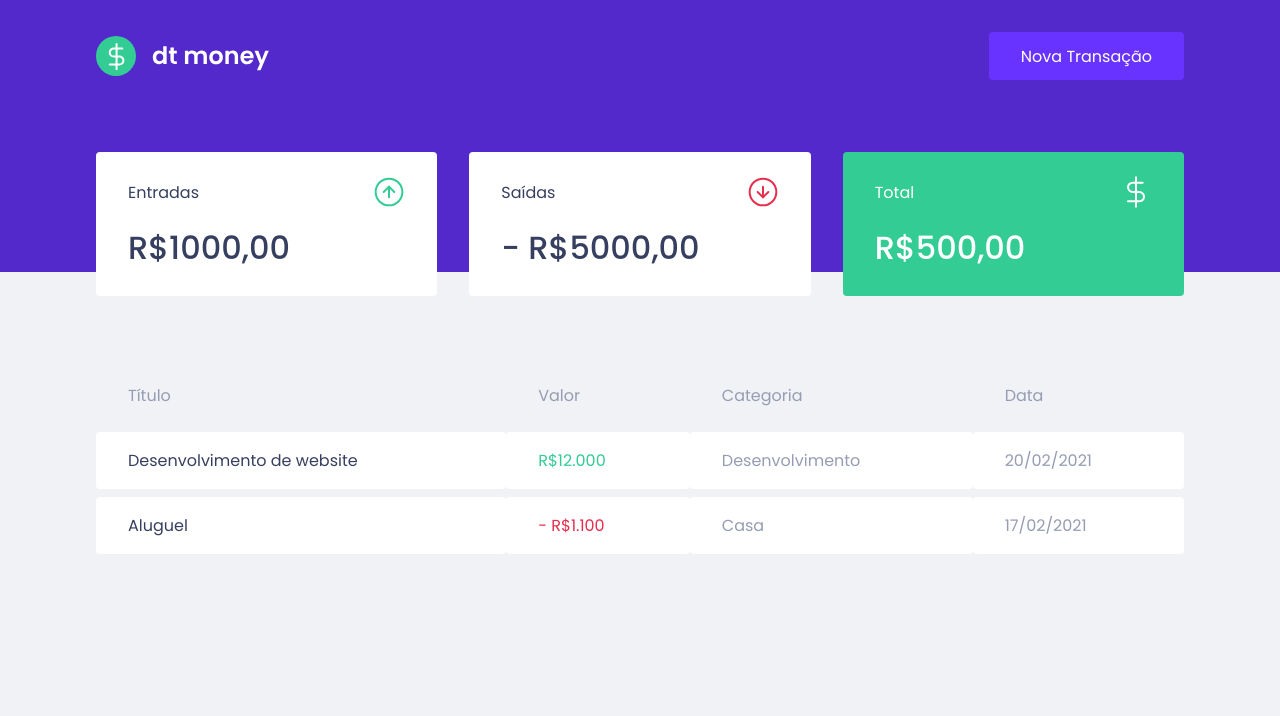
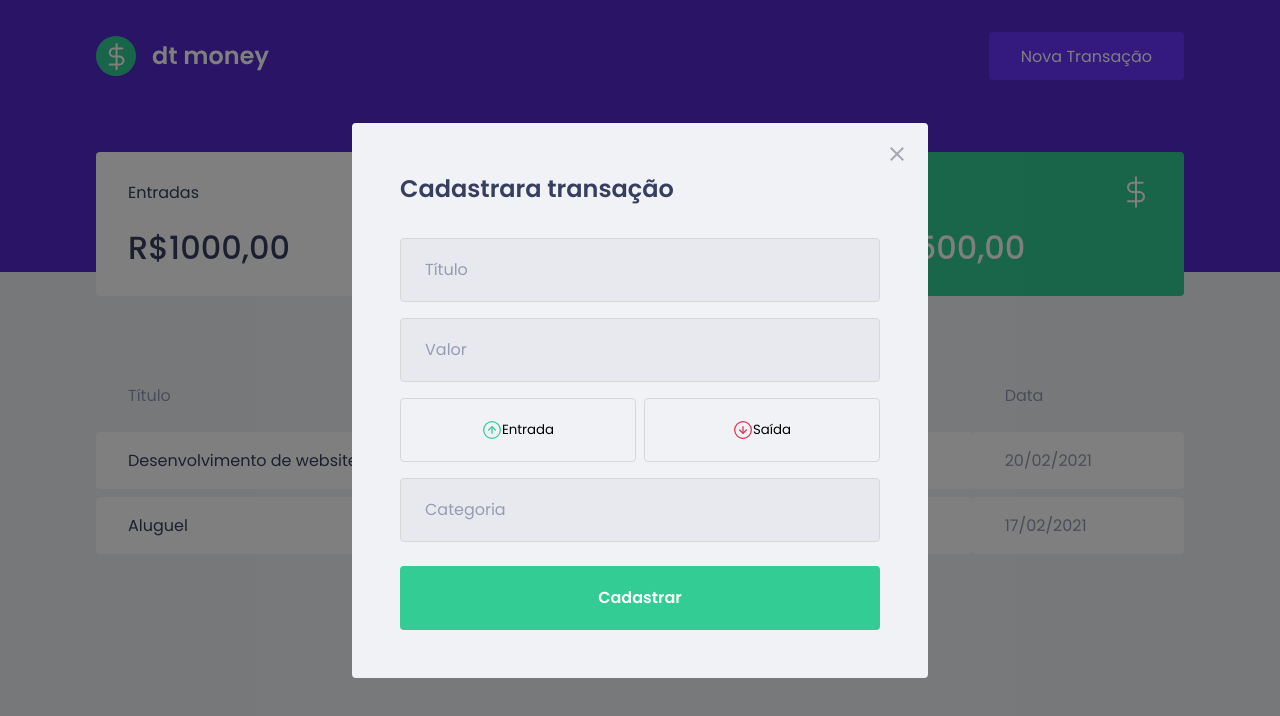
Before and after one commit to andredelima92/dtmoney, a React (Create React App) app: page / in a window 1280 px wide. Both pictures are taken after a click on the button "Nova Transação". Shown: the top 716 px of the page. Built offline with nearby package versions, Linux system fonts and the light colour scheme; no server answers; what miragejs would draw is missing.

Commit message:
created style for react-modal

```diff
--- a/package.json
+++ b/package.json
@@ -12,8 +12,10 @@
     "@types/react-dom": "^17.0.9",
     "axios": "^0.26.1",
     "miragejs": "^0.1.43",
+    "polished": "^4.1.4",
     "react": "^17.0.2",
     "react-dom": "^17.0.2",
+    "react-modal": "^3.14.4",
     "react-scripts": "5.0.0",
     "styled-components": "^5.3.3",
     "typescript": "^4.4.2",
@@ -44,6 +46,7 @@
     ]
   },
   "devDependencies": {
+    "@types/react-modal": "^3.13.1",
     "@types/styled-components": "^5.1.23"
   }
 }
--- a/src/App.tsx
+++ b/src/App.tsx
@@ -1,12 +1,32 @@
 import { Dashboard } from "./components/Dashboard";
 import { Header } from "./components/Header";
 import { GlobalStyle } from "./styles/global";
+import Modal from "react-modal";
+import { useState } from "react";
+import { NewTransactionModal } from "./components/NewTransactionModal";
+
+Modal.setAppElement("#root");
 
 export function App() {
+  const [isNewTransactionModalOpen, setIsNewTransactionModalOpen] =
+    useState(false);
+
+  function handleOpenNewTransactionModal() {
+    setIsNewTransactionModalOpen(true);
+  }
+
+  function handleCloseNewTransactionModal() {
+    setIsNewTransactionModalOpen(false);
+  }
+
   return (
     <>
-      <Header />
+      <Header onOpenNewTransactionModal={handleOpenNewTransactionModal} />
       <Dashboard />
+      <NewTransactionModal
+        isOpen={isNewTransactionModalOpen}
+        onRequestClose={handleCloseNewTransactionModal}
+      />
       <GlobalStyle />
     </>
   );
--- a/src/components/Header/index.tsx
+++ b/src/components/Header/index.tsx
@@ -1,12 +1,17 @@
+import { useState } from "react";
 import logoImg from "../../assets/logo.svg";
 import { Container, Content } from "./styles";
 
-export const Header = () => {
+type HeaderProps = {
+  onOpenNewTransactionModal: () => void;
+};
+
+export const Header = ({ onOpenNewTransactionModal }: HeaderProps) => {
   return (
     <Container>
       <Content>
         <img src={logoImg} alt="dt money" />
-        <button>Nova Transação</button>
+        <button onClick={onOpenNewTransactionModal}>Nova Transação</button>
       </Content>
     </Container>
   );
--- /dev/null
+++ b/src/components/NewTransactionModal/index.tsx
@@ -0,0 +1,50 @@
+import Modal from "react-modal";
+import { Container, TransactionTypeContainer } from "./styles";
+import closeImg from "../../assets/close.svg";
+import incomeImg from "../../assets/income.svg";
+import outcomeImg from "../../assets/outcome.svg";
+
+type NewTransactionModalProps = {
+  isOpen: boolean;
+  onRequestClose: () => void;
+};
+
+export const NewTransactionModal: React.FC<NewTransactionModalProps> = ({
+  isOpen,
+  onRequestClose,
+}) => {
+  return (
+    <Modal
+      isOpen={isOpen}
+      onRequestClose={onRequestClose}
+      overlayClassName="react-modal-overlay"
+      className="react-modal-content"
+    >
+      <button
+        type="button"
+        onClick={onRequestClose}
+        className="react-modal-close"
+      >
+        <img src={closeImg} alt="Fechar modal" />
+      </button>
+
+      <Container>
+        <h2>Cadastrara transação</h2>
+        <input type="text" placeholder="Título" />
+        <input type="number" placeholder="Valor" />
+        <TransactionTypeContainer>
+          <button type="button">
+            <img src={incomeImg} alt="Entrada" />
+            <span>Entrada</span>
+          </button>
+          <button type="button">
+            <img src={outcomeImg} alt="Saída" />
+            <span>Saída</span>
+          </button>
+        </TransactionTypeContainer>
+        <input type="text" placeholder="Categoria" />
+        <button type="submit">Cadastrar</button>
+      </Container>
+    </Modal>
+  );
+};
--- /dev/null
+++ b/src/components/NewTransactionModal/styles.ts
@@ -0,0 +1,82 @@
+import styled from "styled-components";
+import { darken } from "polished";
+
+export const Container = styled.form`
+  h2 {
+    color: var(--text-title);
+    font-size: 1.5rem;
+    margin-bottom: 2rem;
+  }
+
+  input {
+    width: 100%;
+    padding: 0 1.5rem;
+    height: 4rem;
+    border-radius: 0.25rem;
+    border: 1px solid #d7d7d7;
+    background: #e7e9ee;
+    font-weight: 400;
+    font-size: 1rem;
+
+    &::placeholder {
+      color: var(--text-body);
+    }
+
+    & + input {
+      margin-top: 1rem;
+    }
+  }
+
+  button[type="submit"] {
+    width: 100%;
+    padding: 0 1.5rem;
+    height: 4rem;
+    background: var(--green);
+    color: #fff;
+    border-radius: 0.25rem;
+    border: 0;
+    font-size: 1rem;
+    margin-top: 1.5rem;
+    transition: filter 0.2s;
+    font-weight: 600;
+
+    &:hover {
+      filter: brightness(0.9);
+    }
+  }
+`;
+
+export const TransactionTypeContainer = styled.div`
+  margin: 1rem 0;
+  display: grid;
+  grid-template-columns: 1fr 1fr;
+  gap: 0.5rem;
+
+  button {
+    height: 4rem;
+    border: 1px solid #d7d7d7;
+    border-radius: 0.25rem;
+    background: transparent;
+
+    display: flex;
+    align-items: center;
+    justify-content: center;
+    transition: border-color 0.2s;
+
+    &:hover {
+      border-color: ${darken(0.1, "#d7d7d7")};
+    }
+
+    img {
+      height: 20px;
+      width: 20px;
+
+      span {
+        display: inline-block;
+        margin-left: 1rem;
+        font-size: 1rem;
+        color: var(--text-title);
+      }
+    }
+  }
+`;
--- a/src/styles/global.ts
+++ b/src/styles/global.ts
@@ -52,4 +52,37 @@
     opacity: 0.6;
     cursor: not-allowed;
   }
+
+  .react-modal-overlay{
+    background: rgba(0,0,0,0.5);
+    position: fixed;
+    top: 0;
+    bottom: 0;
+    left: 0;
+    right: 0;
+    display: flex;
+    align-items: center;
+    justify-content: center;
+  }
+  .react-modal-content{
+    width: 100%;
+    max-width: 576px;
+    background: var(--background);
+    padding: 3rem;
+    position: relative;
+    border-radius: 0.25rem;
+  }
+
+  .react-modal-close {
+    position: absolute;
+    right: 1.5rem;
+    top: 1.5rem;
+    border: 0;
+    background: transparent;
+    transition: filter 0.2s;
+
+    &:hover {
+      filter: brightness(0.8)
+    }
+  }
 `;
```
Also changed, not shown: 2 other files (tests, documents, lock files or other folders).
